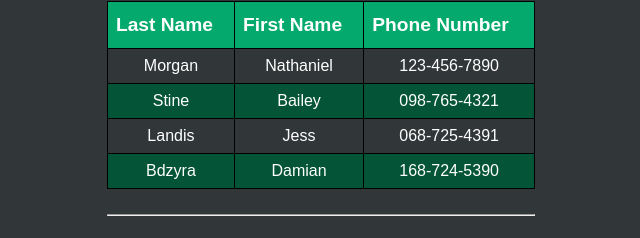
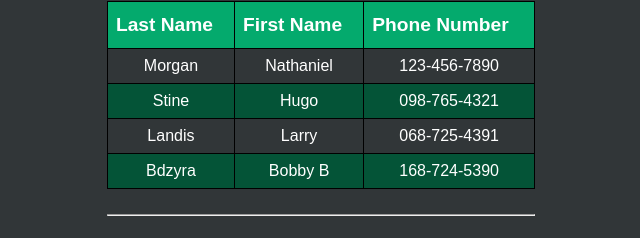
Before and after one commit to NateMorgan/phonebook-react, a React (Create React App) app: page / in a window 1280 px wide. Shown: the part 280-518 px from the top of the page, without its empty margins (319-959 px from the left). Built offline with nearby package versions, Linux system fonts and the light colour scheme.

Commit message:
make some funner names

```diff
--- a/src/App.jsx
+++ b/src/App.jsx
@@ -16,17 +16,17 @@ function App() {
       phoneNumber: '123-456-7890'
     },
     {
-      firstName:'Bailey',
+      firstName:'Hugo',
       lastName:'Stine',
       phoneNumber: '098-765-4321'
     },
     {
-      firstName:'Jess',
+      firstName:'Larry',
       lastName:'Landis',
       phoneNumber: '068-725-4391'
     },
     {
-      firstName:'Damian',
+      firstName:'Bobby B',
       lastName:'Bdzyra',
       phoneNumber: '168-724-5390'
     }
```
